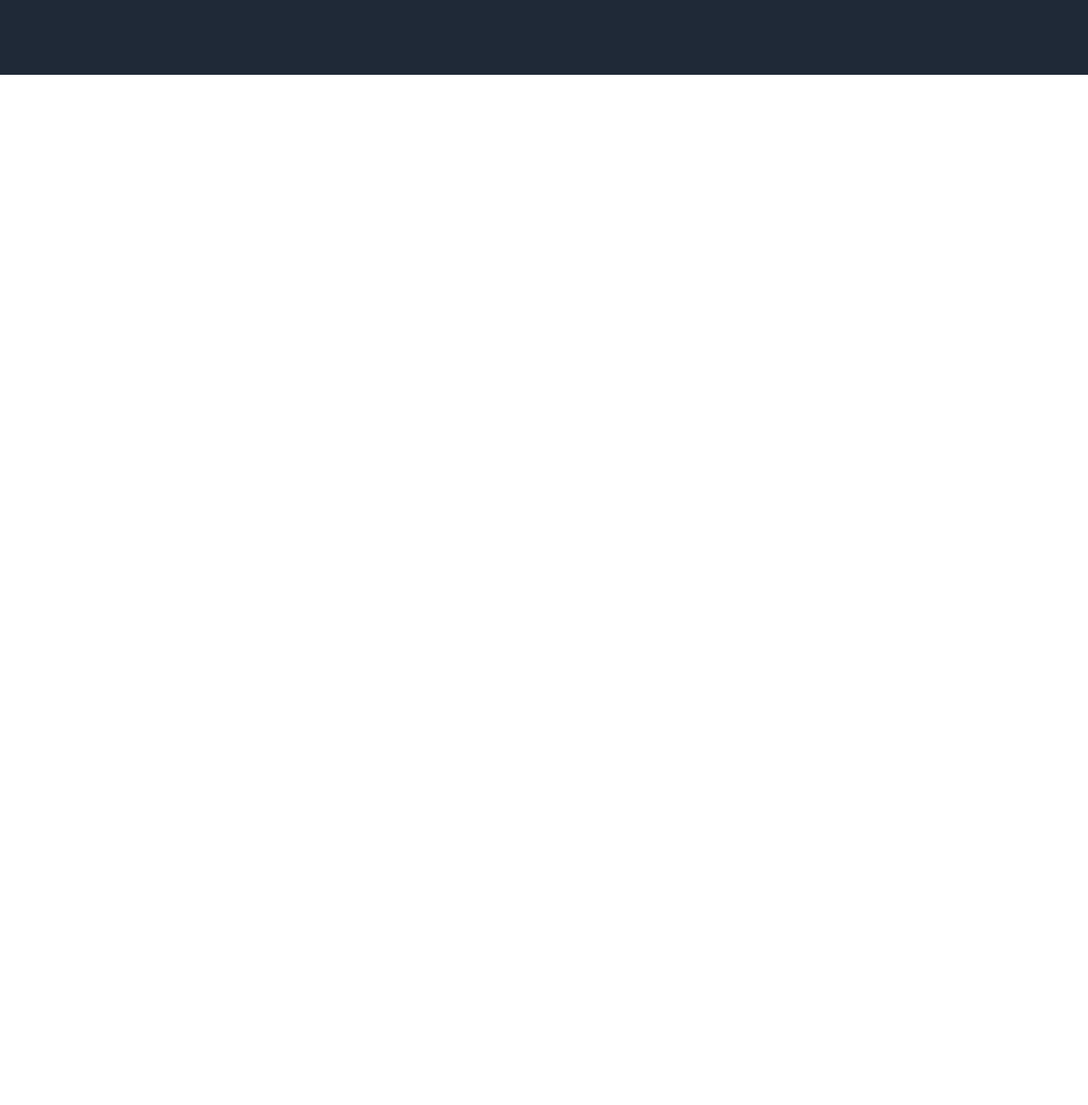
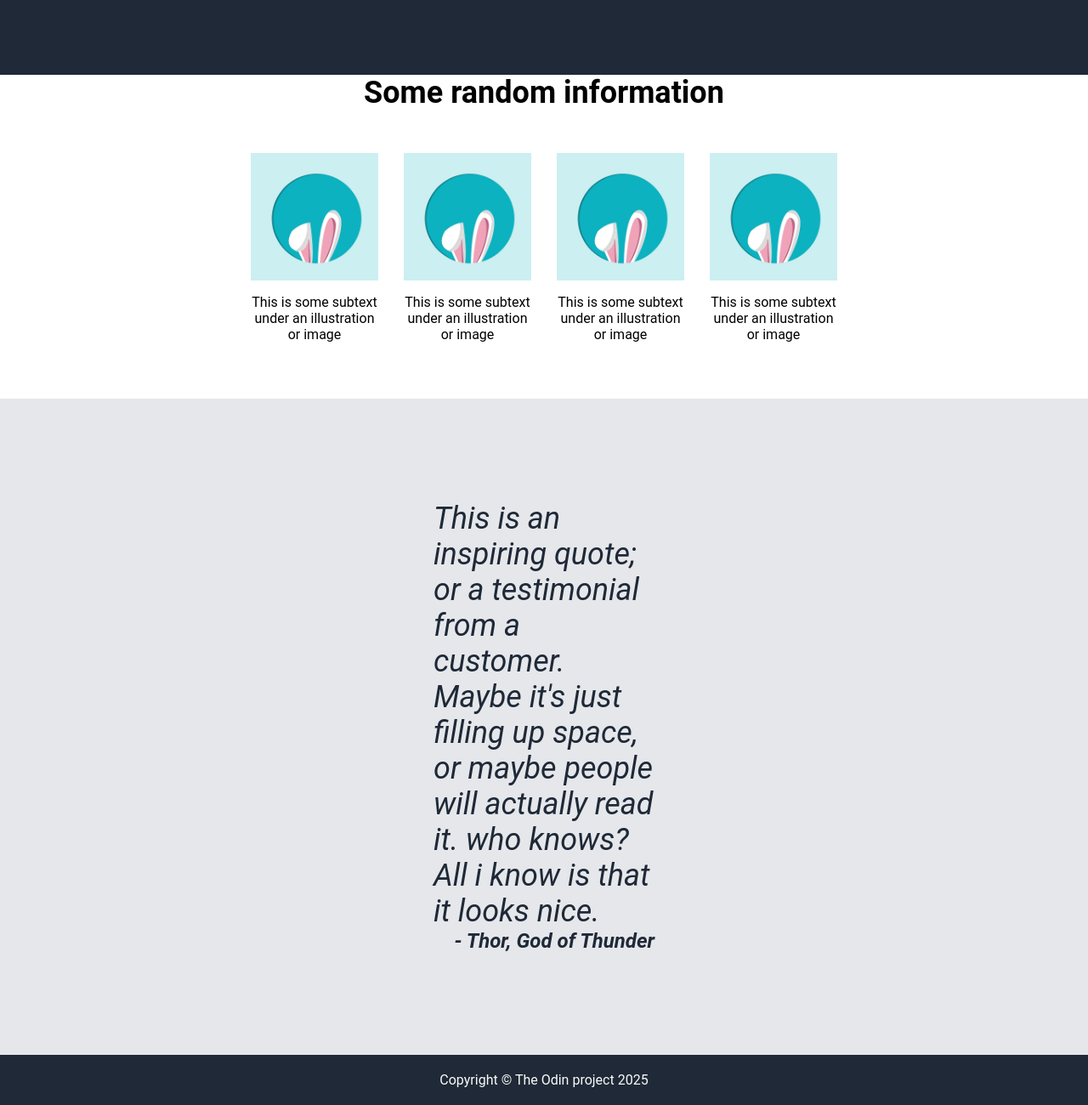
Before and after one commit to Rino9514/Landing-Page, a plain HTML site: page index.html in a window 1280 px wide. Shown: the part 466-1766 px from the top of the page at 85% size. Before the commit the page ends 800 px from the top, so only its background shows below. Drawn offline with Linux system fonts and the light colour scheme.

Commit message:
adding core/footer/quote, add credit to README

```diff
--- a/index.html
+++ b/index.html
@@ -27,5 +27,32 @@
                 </div>
             </div>
         </div>
+        <div class="title"> Some random information</div>
+        <div class="content">
+            <div class="cadre">
+                <img src="img/bunny.jpg" alt="bunny image">
+                <p>This is some subtext under an illustration or image</p>
+            </div>
+            <div class="cadre">
+                <img src="img/bunny.jpg" alt="bunny image">
+                <p>This is some subtext under an illustration or image</p>
+            </div>
+            <div class="cadre">
+                <img src="img/bunny.jpg" alt="bunny image">
+                <p>This is some subtext under an illustration or image</p>
+            </div>
+            <div class="cadre">
+                <img src="img/bunny.jpg" alt="bunny image">
+                <p>This is some subtext under an illustration or image</p>
+            </div>
+        </div>
+        <div class="quote">
+            <p class="text"> This is an inspiring quote; or a testimonial from a customer.
+                Maybe it's just filling up space, or maybe people will actually read it. who knows?
+                All i know is that it looks nice.</p>
+            <p class="author">- Thor, God of Thunder</p>
+        </div>
+        <div class="footer"> Copyright © The Odin project 2025</div>
+        </div>
     </body>
 </html>
--- a/styles.css
+++ b/styles.css
@@ -33,6 +33,7 @@ body {
     align-items: stretch;
     margin-bottom: 150px;
     gap:50px;
+    flex-wrap: wrap;
 }
 
 .header_bottom h1 {
@@ -68,7 +69,68 @@ button {
 }
 
 .right img {
+        width: 100%;
+        object-fit: cover;
+}
+
+.title {
+    font-size: 36px;
+    font-weight: bold;
+    margin-bottom: 50px;
+    text-align: center;
+}
+.content {
+    display: flex;
+    justify-content: center;
+    gap:30px;
+    flex-wrap: wrap;
+    margin-bottom: 50px;
+}
+.cadre {
+    display: flex;
+    flex-direction: column;
+    justify-content: center;
+    align-items: center;
+    max-width: 150px;
+    text-align: center;
+}
+
+.cadre img {
     width: 100%;
-    height: 100%;
-    object-fit: cover;
+    max-width: 150px;
 }
+.quote {
+    display: flex;
+    flex-direction: column;
+    justify-content: center;
+    flex:1 ;
+    font-style: italic;
+    background-color: #e5e7eb;
+    color: #1f2937;
+    font-size: 36px;
+    padding-left:510px;
+    padding-right:510px;
+    padding-top: 120px;
+    padding-bottom: 120px;
+    margin: 0px;
+}
+
+.quote p {
+    margin:0;
+}
+
+.author {
+    font-size: 24px;
+    font-weight: bold;
+    text-align: right;
+}
+
+.footer {
+    display: flex;
+    justify-content: center;
+    align-items: center;
+    background-color: #1f2937;
+    color: #F9FAF8;
+    padding: 20px;
+    margin-top: auto;
+}
```
Also changed, not shown: img/bunny.jpg (added), 1 other file.
